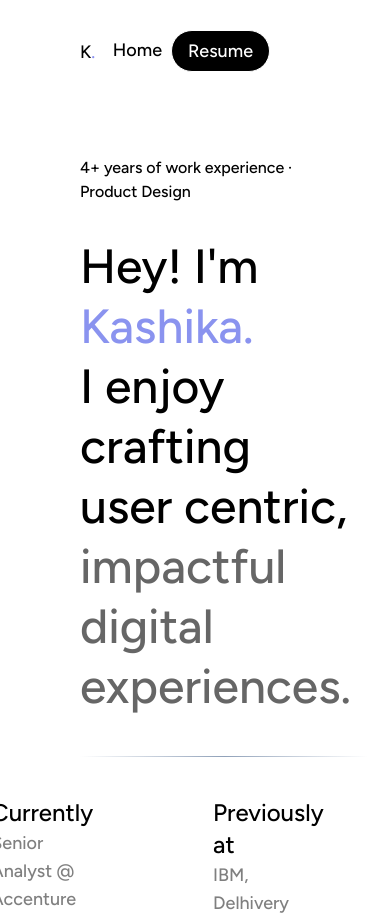
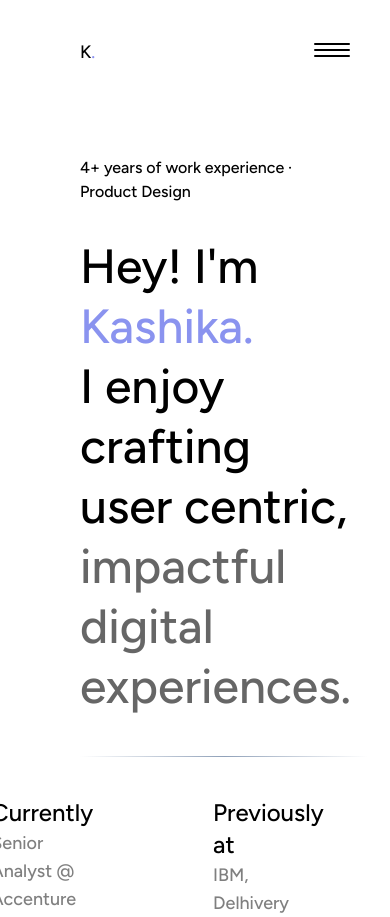
Before and after one commit to ayushmanchhabra/kashikagirotra.com, a React (Vite) app: page / in a window 390 px wide. Built offline with nearby package versions, Linux system fonts and the light colour scheme.

Commit message:
feat: make menu responsive

```diff
--- a/src/App.tsx
+++ b/src/App.tsx
@@ -1,44 +1,98 @@
+import React from 'react';
+
 import Logo from './logo.jpeg';
 
 function App() {
+
+  const [isOpen, setIsOpen] = React.useState(false);
+  const menuRef = React.useRef(null);
+
+  React.useEffect(() => {
+    const handleClickOutside = (event: any) => {
+      if (menuRef.current && !menuRef.current.contains(event.target)) {
+        setIsOpen(false);
+      }
+    };
+
+    if (isOpen) {
+      document.addEventListener('mousedown', handleClickOutside);
+    } else {
+      document.removeEventListener('mousedown', handleClickOutside);
+    }
+
+    return () => {
+      document.removeEventListener('mousedown', handleClickOutside);
+    };
+  }, [isOpen]);
 
   return (
     <div>
 
       {/* TODO: componentise this */}
-      <header className='h-24 w-full pl-20 flex items-center text-lg'>
-        <span className='mt-2'>
-          K<span className='text-[#8B92F0]'>.</span>
+      <header className="h-24 w-full pl-20 flex items-center text-lg relative z-50">
+        <span className="mt-2">
+          K<span className="text-[#8B92F0]">.</span>
         </span>
 
-        <nav className='flex items-center justify-center w-full pr-20'>
-          <ul className='flex items-center gap-10'>
-            <li><a className="text-black text-lg" href="/home">
+        <nav className="flex items-center justify-center w-full pr-20">
+          {/* Desktop Nav */}
+          <ul className="hidden md:flex items-center gap-10">
+            <li>
+              <a className="text-black text-lg" href="/home">
                 <div className="relative h-6 overflow-hidden group w-fit">
                   <span className="block transition-transform duration-300 group-hover:-translate-y-full">
                     Home
                   </span>
-
                   <span className="absolute top-full left-0 transition-transform duration-300 group-hover:-translate-y-full text-[#666666]">
                     Home
                   </span>
                 </div>
-            </a></li>
-            <li><a className="text-black text-lg" href="/about">
+              </a>
+            </li>
+            <li>
+              <a className="text-black text-lg" href="/about">
                 <div className="relative h-6 overflow-hidden group w-fit">
                   <span className="block transition-transform duration-300 group-hover:-translate-y-full">
                     About
                   </span>
-
                   <span className="absolute top-full left-0 transition-transform duration-300 group-hover:-translate-y-full text-[#666666]">
                     About
                   </span>
                 </div>
-            </a></li>
-            <li className="">
-              <a className="bg-black hover:bg-white text-white hover:text-black border-1 transition duration-300 rounded-full pt-1.5 pb-1.5 pl-4 pr-4 text-lg absolute right-30 top-7.5" href="/resume">Resume</a>
+              </a>
+            </li>
+            <li>
+              <a
+                className="bg-black hover:bg-white text-white hover:text-black border transition duration-300 rounded-full pt-1.5 pb-1.5 pl-4 pr-4 text-lg"
+                href="/resume"
+              >
+                Resume
+              </a>
             </li>
           </ul>
+
+          {/* Hamburger Icon */}
+          <div
+            className="md:hidden h-9 w-9 flex flex-col justify-center items-center gap-1 cursor-pointer absolute right-10 top-8"
+            onClick={() => setIsOpen(!isOpen)}
+          >
+            <span className="h-[2px] w-full bg-black rounded-full"></span>
+            <span className="h-[2px] w-full bg-black rounded-full"></span>
+            <span className="h-[2px] w-full bg-black rounded-full"></span>
+          </div>
+
+          {/* Mobile Dropdown Menu (not full screen) */}
+          <div
+            ref={menuRef}
+            className={`md:hidden absolute top-24 left-0 w-full bg-white shadow-md transition-all duration-300 ${isOpen ? 'opacity-100 translate-y-0' : 'opacity-0 -translate-y-2 pointer-events-none'
+              }`}
+          >
+            <ul className="flex flex-col items-center p-4 gap-4 text-lg font-medium">
+              <li><a href="/home" onClick={() => setIsOpen(false)}>Home</a></li>
+              <li><a href="/about" onClick={() => setIsOpen(false)}>About</a></li>
+              <li><a href="/resume" onClick={() => setIsOpen(false)}>Resume</a></li>
+            </ul>
+          </div>
         </nav>
       </header>
 
```
Lines whose indentation alone changed are shown as unchanged.
